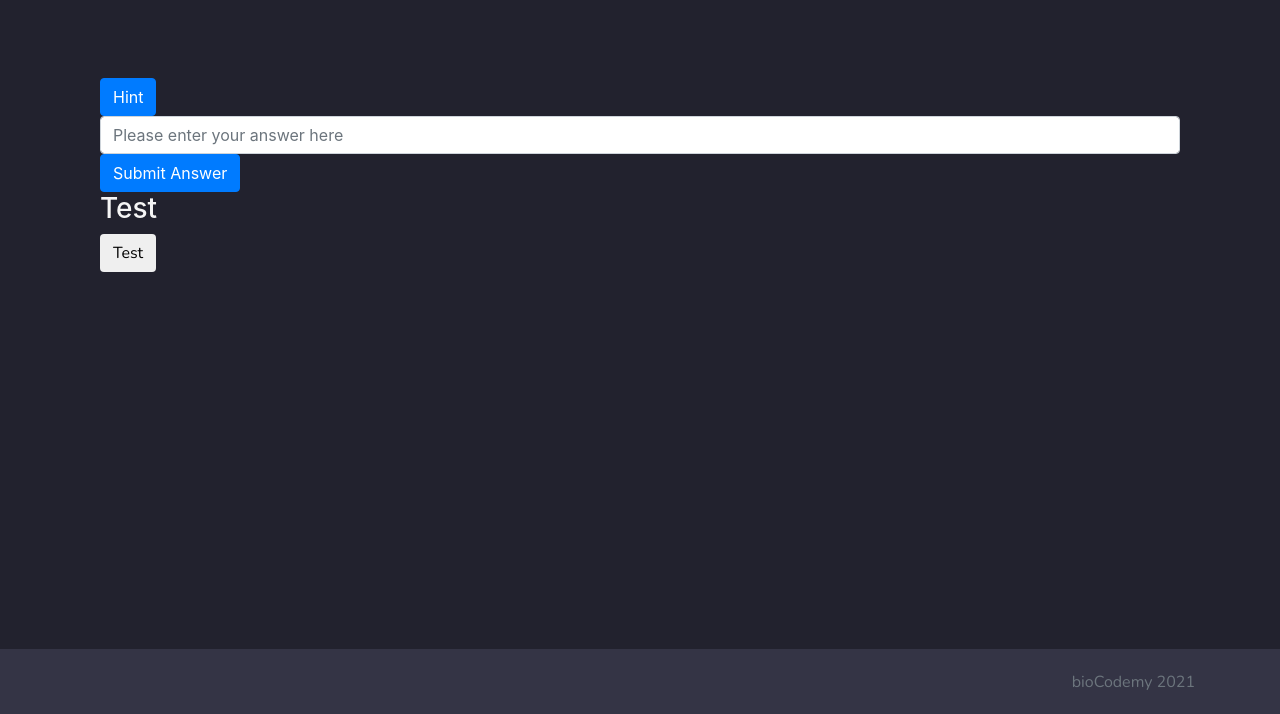
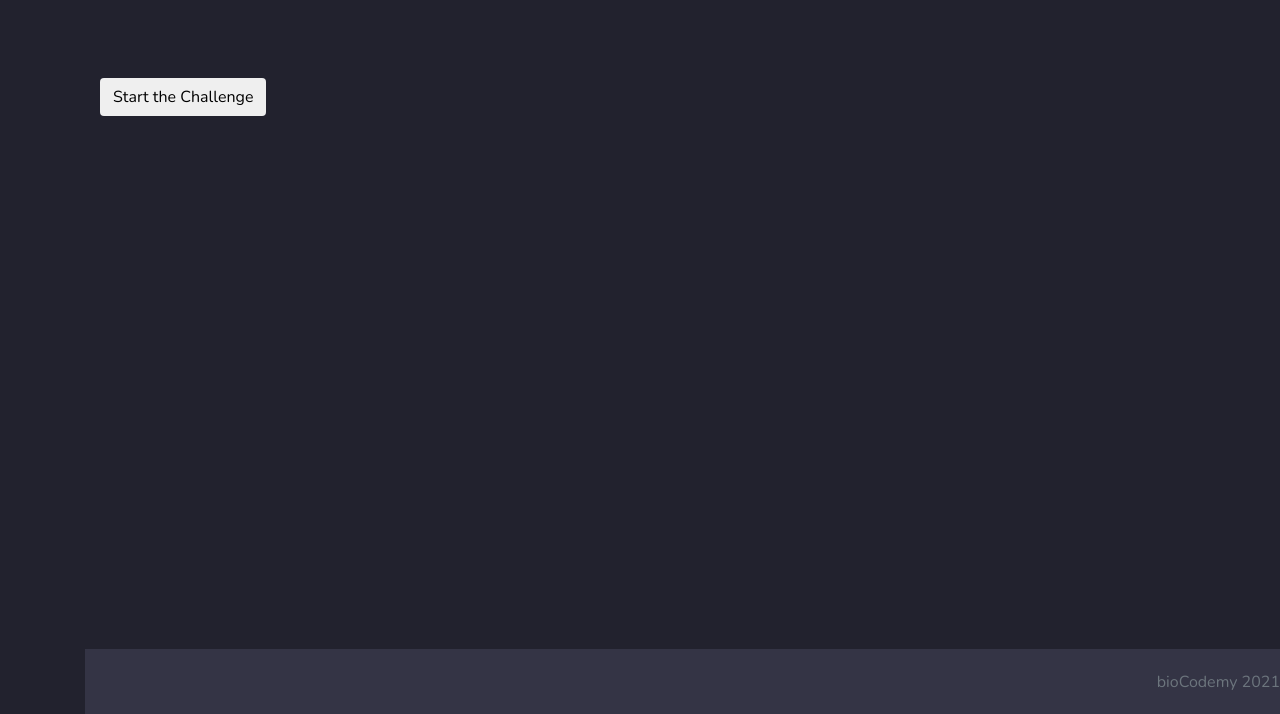
Before and after one commit to aitortxo10/DBW_project, a Flask app: page /detailed_exercise/1/1 in a window 1280 px wide. Shown: the part 86-800 px from the top of the page. Run offline with Flask 2, Linux system fonts and the light colour scheme; the visitor is signed in with stand-in values (Sample User, id 1); data that the repository does not hold is empty; some libraries are stand-ins or nearby versions.

Commit message:
En principio todo los cambios implementados

```diff
--- a/project/templates/detailed_exercise.html
+++ b/project/templates/detailed_exercise.html
@@ -7,11 +7,20 @@
 <h2>
   {{ challenge.instructions }}
 </h2>
+
+<div class="container" id ="challenge_start">
+  <form>
+      <a href="#" id="test"><button class='btn btn-default' onclick="start_challengue()">Start the Challenge</button></a>
+  </form>
+</div>
+
+<div id="challenge" class="container" style="display: none;">
+
   <h2>
     {{challenge.test_data}}
   </h2>
   <div id="hints" class="container">
-  <button onclick="display_hint()" class="btn btn-primary">Hint</button>
+    <button onclick="display_hint()" class="btn btn-primary" id="start">Hint</button>
     <div class="container" id="hidden_hint" style="display: none;">
       <p> {{ challenge.hint }}</p>
     </div>
@@ -25,15 +34,23 @@
         <button class="btn btn-primary" id="log_button">Submit Answer</button>
     </form>
   </div>
-
+<div>
 <script>
   function display_hint(){
     var x = document.getElementById("hidden_hint");
     if (x.style.display === "none") {
       x.style.display = "block";
-    } else {
-      x.style.display = "none";
     }
+  }
+</script>
+
+<script>
+  function start_challengue(){
+    var x = document.getElementById("challenge");
+    if (x.style.display === "none") {
+      x.style.display = "block";
+    }
+    document.getElementById("challenge_start").style.display = 'none';
   }
 </script>
 
@@ -59,14 +76,4 @@
     });
 </script>
 
-
-<!-- Button to start timing -->
-<div class='container'>
-<h3>Test</h3>
-    <form>
-        <a href="#" id="test"><button class='btn btn-default'>Test</button></a>
-    </form>
-
-</div>
-
 {% endblock %}
```
Lines whose indentation alone changed are shown as unchanged.
